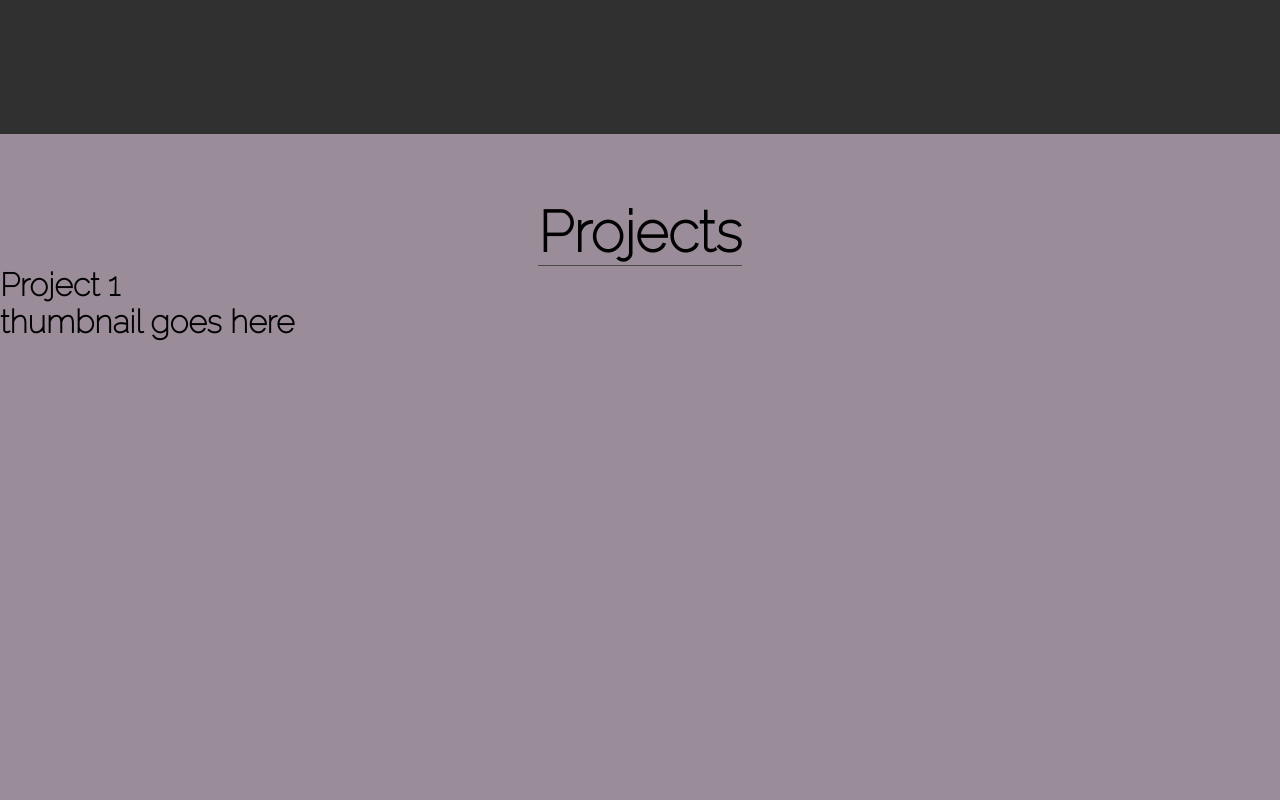
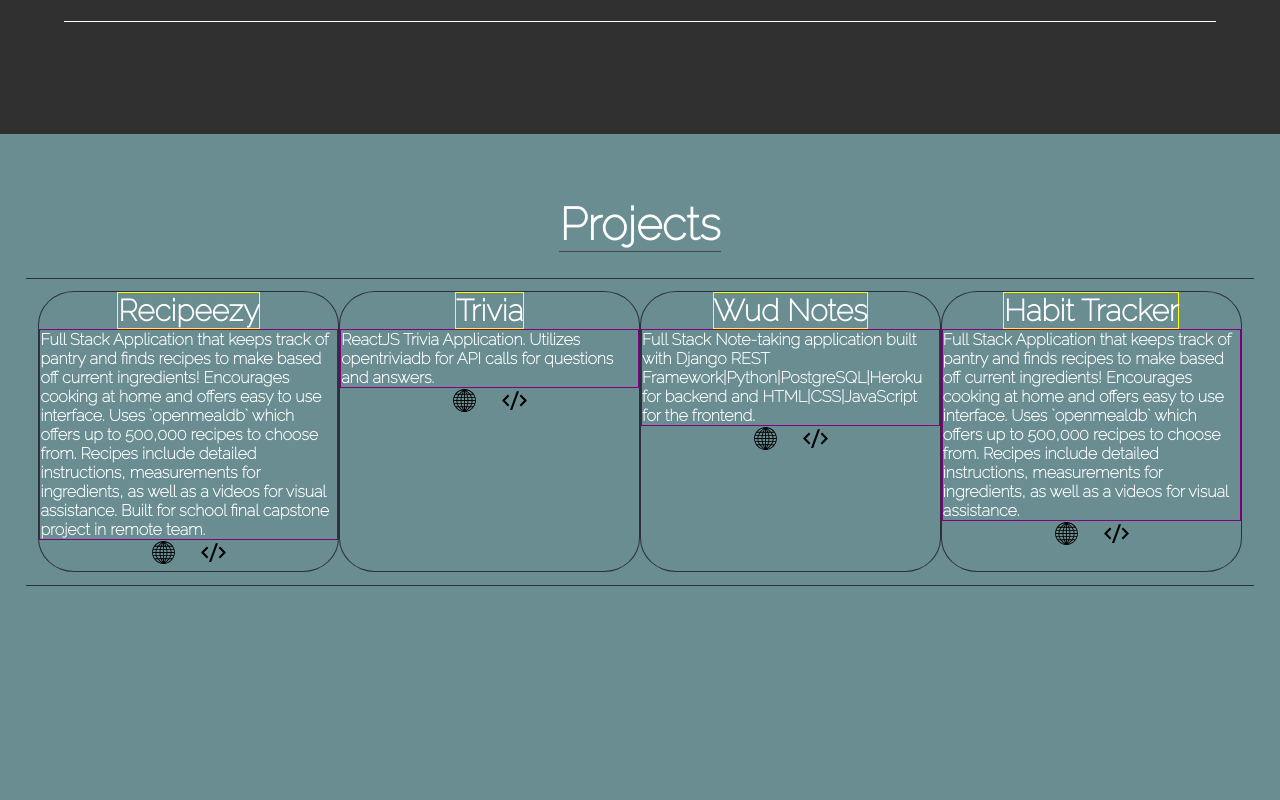
Before and after one commit to drehan7/personal-webpage, a React (Create React App) app: page / in a window 1280 px wide. Shown: the part 1660-2460 px from the top of the page. Built offline with nearby package versions, Linux system fonts and the light colour scheme.

Commit message:
about component done, working on projects section and project-data.js

```diff
--- a/src/Components/About/About.js
+++ b/src/Components/About/About.js
@@ -8,7 +8,7 @@ function About() {
             </div>
             <div className={classes.AboutMeSection}>
                 <div className={classes.Paragraph}>
-                    <p>I am a Full Stack developer with a <strong>deep love</strong> for learning and building new things which drove my decision to make a change from the <strong>service industry</strong> to tech! Recently completed a 16 week code school where I learned <strong>Full Stack Software Development</strong> skills. While at Momentum, I worked with a remote team of classmates on our capstone project to build a web application that makes cooking and searching recipes easy and fun! I learn very quickly and love to tackle tough problems. I'm excited to continue contributing to the open-source community as well as progress in my <strong>Software Development</strong> career!</p>
+                    <p>I am a Full Stack developer with a <strong>deep love</strong> for learning and building new things which drove my decision to make a change from the <strong>service industry</strong> to <strong>tech</strong>! Recently completed a 16 week code school where I learned <strong>Full Stack Software Development</strong> skills. While at Momentum, I worked with a remote team of classmates on our capstone project to build a web application that makes cooking and searching recipes easy and fun! I learn very quickly and love to tackle tough problems. I'm excited to continue contributing to the open-source community as well as progress in my <strong>Software Development</strong> career!</p>
 
                 </div>
 
--- a/src/Components/About/About.module.css
+++ b/src/Components/About/About.module.css
@@ -17,6 +17,10 @@
   font-size: 25px;
   text-align: center;
   line-height: 1.5;
+}
+
+.Paragraph strong {
+  font-size: 30px;
 }
 
 .Skills {
--- a/src/Components/NavBar/NavBar.module.css
+++ b/src/Components/NavBar/NavBar.module.css
@@ -1,7 +1,6 @@
 .NavBar {
   margin: 0;
   padding: 0;
-  /* background-color: #f05d5e; */
   background-color: #494947;
   opacity: 0.9;
   display: flex;
--- a/src/Components/Projects/Projects.js
+++ b/src/Components/Projects/Projects.js
@@ -1,5 +1,8 @@
 import classes from './Projects.module.css'
 import { myProjects } from './myProjects'
+import { SocialIcon } from 'react-social-icons'
+import { GiWireframeGlobe } from 'react-icons/gi'
+import { RiCodeSSlashLine } from 'react-icons/ri'
 
 function Projects() {
     return (
@@ -9,9 +12,30 @@ function Projects() {
             </div>
             <div className={classes.MainProjectsContainer}>
                 {myProjects.map((proj, i) => (
-                    <div>
-                        <h1>{proj.name}</h1>
-                        <h1>{proj.thumbnail}</h1>
+                    <div className={classes.Proj}>
+                        <div className={classes.ProjTitle}>
+                            <h1>{proj.name}</h1>
+                        </div>
+                        <div className={classes.ProjThumbnail}>
+
+                        </div>
+                        <div className={classes.ProjThumbnail}>
+                            <h1>{proj.thumbnail}</h1>
+                        </div>
+                        <div className={classes.ProjDesc}>
+                            <h1>{proj.description}</h1>
+                        </div>
+
+                        <div className={classes.ProjLinksContainer}>
+                            <div className={classes.ProjWebLink}>
+                                <button onClick={() => window.open(proj.website_link, '_blank')}><GiWireframeGlobe /></button>
+                            </div>
+
+                            <div className={classes.ProjGitLink}>
+                                <button onClick={() => window.open(proj.github_link, '_blank')}><RiCodeSSlashLine /></button>
+                            </div>
+                        </div>
+
                     </div>
                 ))}
             </div>
--- a/src/Components/Projects/Projects.module.css
+++ b/src/Components/Projects/Projects.module.css
@@ -1,7 +1,8 @@
 .Projects {
   padding-top: 5%;
-  background-color: #9a8c98;
+  background-color: #6a8d92;
   height: 100vh;
+  color: white;
 }
 
 @media screen and (max-width: 540px) {
@@ -17,9 +18,52 @@
 }
 
 .Title h1 {
-  font-size: 57px;
+  font-size: 45px;
   border-bottom: 1px solid #494947;
 }
 
-.ProjectsContainer {
+.MainProjectsContainer {
+  border-top: 1px solid #2b303a;
+  border-bottom: 1px solid #2b303a;
+  margin: 2%;
+  padding: 1%;
+  width: fit-content;
+  font-size: 15px;
+  display: flex;
 }
+
+.Proj {
+  border: 1px solid #2b303a;
+  border-radius: 12%;
+  display: flex;
+  justify-content: flex-start;
+  align-items: center;
+  flex-direction: column;
+  width: 30%;
+}
+.ProjTitle {
+  border: 1px solid yellow;
+}
+
+.ProjDesc {
+  font-size: 0.5rem;
+  border: 1px solid purple;
+}
+
+.ProjLinksContainer {
+  display: flex;
+}
+
+.ProjWebLink button {
+  width: 50px;
+  font-size: 25px;
+  background-color: inherit;
+  border: none;
+}
+
+.ProjGitLink button {
+  width: 50px;
+  font-size: 25px;
+  background-color: inherit;
+  border: none;
+}
--- a/src/Components/Projects/myProjects.js
+++ b/src/Components/Projects/myProjects.js
@@ -1,9 +1,32 @@
 export const myProjects = [
     {
-        "name": "Project 1",
-        "thumbnail": "thumbnail goes here",
-        "github_link": "GITHUB LINK",
+        "name": "Recipeezy",
+        "description": "Full Stack Application that keeps track of pantry and finds recipes to make based off current ingredients! Encourages cooking at home and offers easy to use interface. Uses `openmealdb` which offers up to 500,000 recipes to choose from. Recipes include detailed instructions, measurements for ingredients, as well as a videos for visual assistance. Built for school final capstone project in remote team.",
+        "thumbnail": "",
+        "website_link": "https://recipeezy.netlify.app",
+        "github_link": "https://github.com/Recipeezy",
 
     },
+    {
+        "name": "Trivia",
+        "description": "ReactJS Trivia Application. Utilizes opentriviadb for API calls for questions and answers.",
+        "thumbnail": "",
+        "website_link": "https://recipeezy.netlify.app",
+        "github_link": "https://github.com/Recipeezy",
+    },
+    {
+        "name": "Wud Notes",
+        "description": "Full Stack Note-taking application built with Django REST Framework|Python|PostgreSQL|Heroku for backend and HTML|CSS|JavaScript for the frontend. ",
+        "thumbnail": "",
+        "website_link": "https://recipeezy.netlify.app",
+        "github_link": "https://github.com/Recipeezy",
+    },
+    {
+        "name": "Habit Tracker",
+        "description": "Full Stack Application that keeps track of pantry and finds recipes to make based off current ingredients! Encourages cooking at home and offers easy to use interface. Uses `openmealdb` which offers up to 500,000 recipes to choose from. Recipes include detailed instructions, measurements for ingredients, as well as a videos for visual assistance.",
+        "thumbnail": "",
+        "website_link": "https://recipeezy.netlify.app",
+        "github_link": "https://github.com/Recipeezy",
+    }
 
 ]
```
